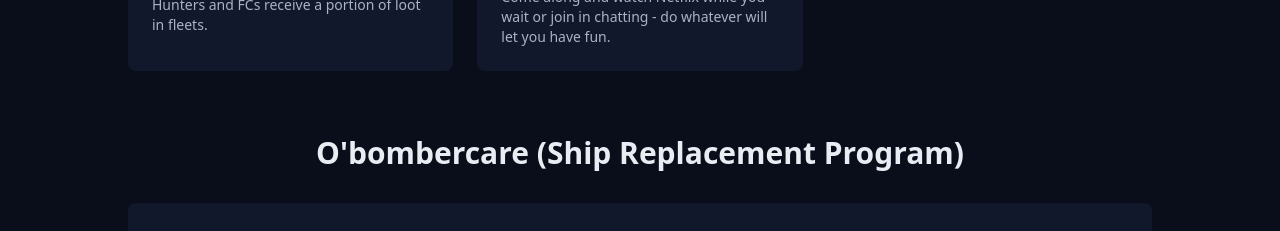
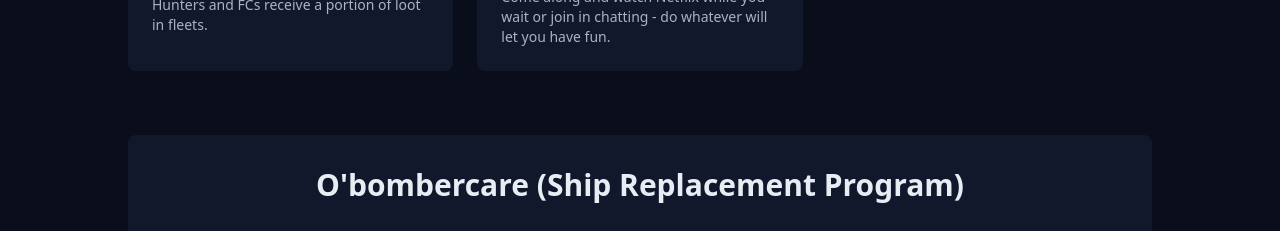
Before and after one commit to matthonesty/bb-react, a Next.js app: page /about in a window 1280 px wide. Shown: the part 2380-2611 px from the top of the page. Built offline with nearby package versions, Linux system fonts and the light colour scheme; no server answers; the database is empty.

Commit message:
Move O'bombercare title inside Card element

```diff
--- a/app/about/page.tsx
+++ b/app/about/page.tsx
@@ -233,11 +233,10 @@
 
         {/* O'bombercare (SRP) Section */}
         <section id="obombercare" className="mb-16 scroll-mt-20">
-          <h2 className="text-3xl font-bold text-foreground mb-8 text-center">
-            O&apos;bombercare (Ship Replacement Program)
-          </h2>
-
           <Card className="p-8">
+            <h2 className="text-3xl font-bold text-foreground mb-6 text-center">
+              O&apos;bombercare (Ship Replacement Program)
+            </h2>
             <div className="mb-6">
               <p className="text-foreground-muted mb-6 text-center">
                 O&apos;bombercare is our Ship Replacement Program (SRP) that reimburses pilots for ship losses during Bombers Bar fleets.
```
